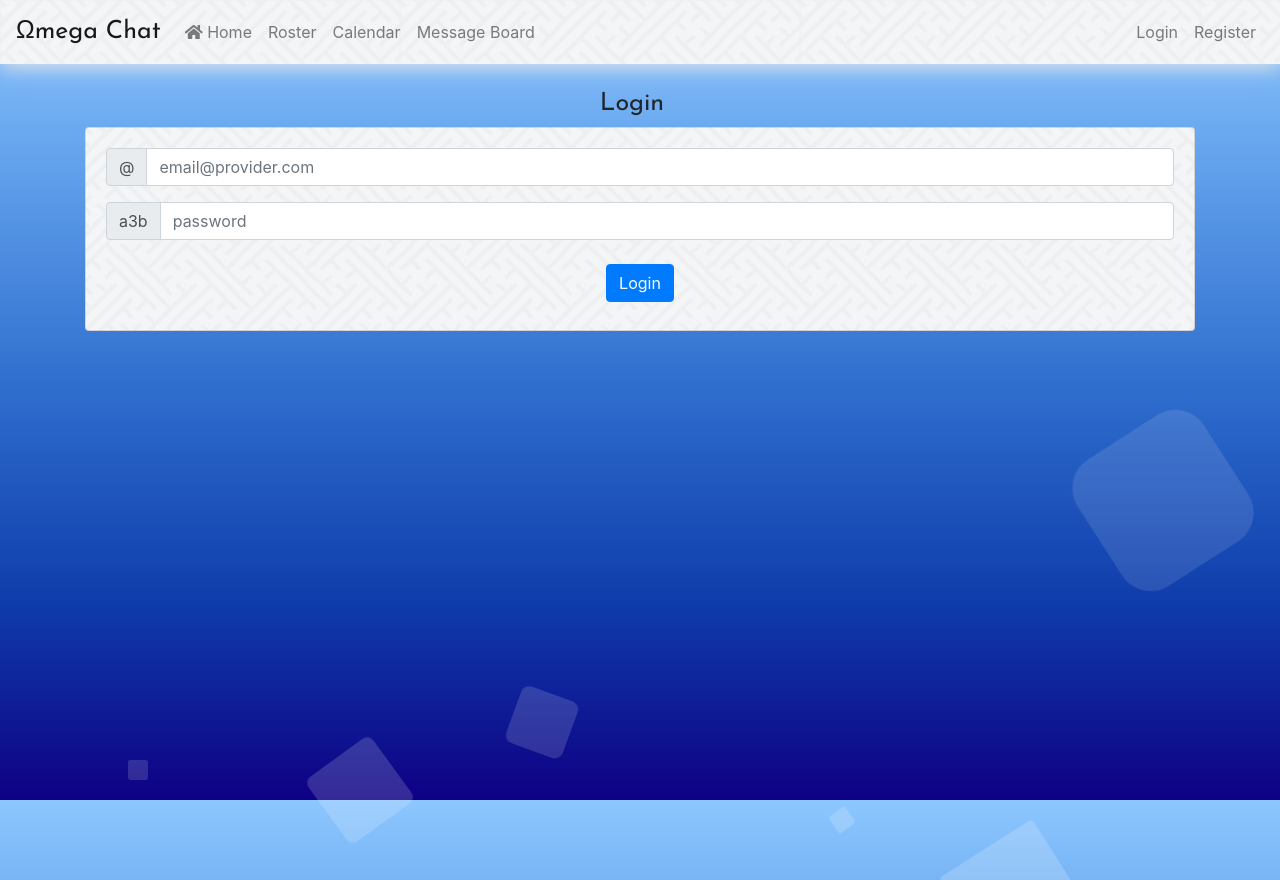
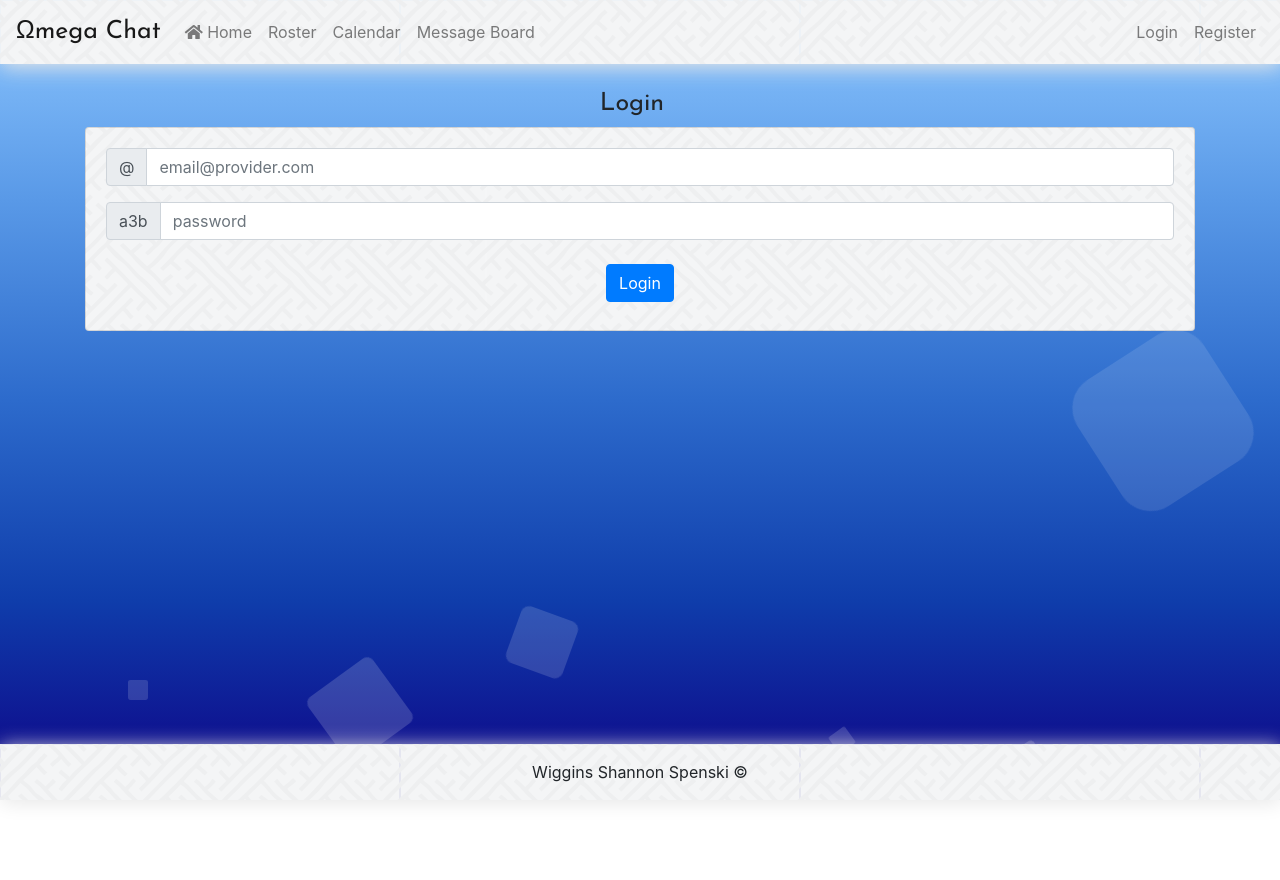
Before and after one commit to mspenski/Omega-Chat, a React (Create React App) app in the folder client/: page /login in a window 1280 px wide. After the commit the page ends 800 px from the top, so only its background shows below. Built offline with nearby package versions, Linux system fonts and the light colour scheme.

Commit message:
more additions

```diff
--- a/client/src/components/App/App.js
+++ b/client/src/components/App/App.js
@@ -14,6 +14,7 @@ import Calendar from '../../pages/Calendar/Calendar';
 import MessageBoard from '../../pages/MessageBoard/MessageBoard';
 import Roster from '../../pages/Roster/Roster';
 import NotFound from '../../pages/NotFound/NotFound';
+import Footer from '../Footer/Footer';
 
 import './App.css';
 
@@ -54,9 +55,7 @@ class App extends Component {
   render() {
     return (
       <AuthContext.Provider value={this.state.auth}>
-        <div className='App'>
-          <Navigation />
-          <div class="area" >
+        <div class="area" >
             <ul class="circles">
                     <li></li>
                     <li></li>
@@ -69,6 +68,9 @@ class App extends Component {
                     <li></li>
                     <li></li>
             </ul>
+        <div className='App'>
+          <Navigation />
+
           <div className='container'>
             <Switch>
               <Route path='/register' component={Register} />
@@ -83,6 +85,7 @@ class App extends Component {
             </Switch>
           </div>
         </div>
+        <Footer />
         </div>
       </AuthContext.Provider>
     );
--- /dev/null
+++ b/client/src/components/Footer/Footer.css
@@ -0,0 +1,12 @@
+.footer {
+    padding: 1rem;
+    position: fixed;
+    left: 0;
+    bottom: 0;
+    width: 100%;
+    text-align: center;
+    -webkit-box-shadow: 1px 3px 20px #e7e7e7;
+  -moz-box-shadow:    1px 3px 20px #e7e7e7;
+  box-shadow:         1px 3px 20px #e7e7e7;
+  background-image: url(../Navigation/interlaced.png);
+}
--- /dev/null
+++ b/client/src/components/Footer/Footer.js
@@ -0,0 +1,18 @@
+import React, { Component } from 'react';
+import "./Footer.css";
+
+class Footer extends Component {
+    render() {
+      return (
+            <footer className="footer">
+      <div>
+   Wiggins
+   Shannon
+   Spenski  &copy;
+      </div>
+      </footer>
+      );
+    }
+  };
+
+  export default Footer;
--- a/client/src/pages/Calendar/Calendar.css
+++ b/client/src/pages/Calendar/Calendar.css
@@ -1,3 +1,3 @@
-#calendar {
-    padding-bottom: 30px;
+#calendarDiv {
+    background-color:rgba(233, 233, 233, 0.315);
 }
```
